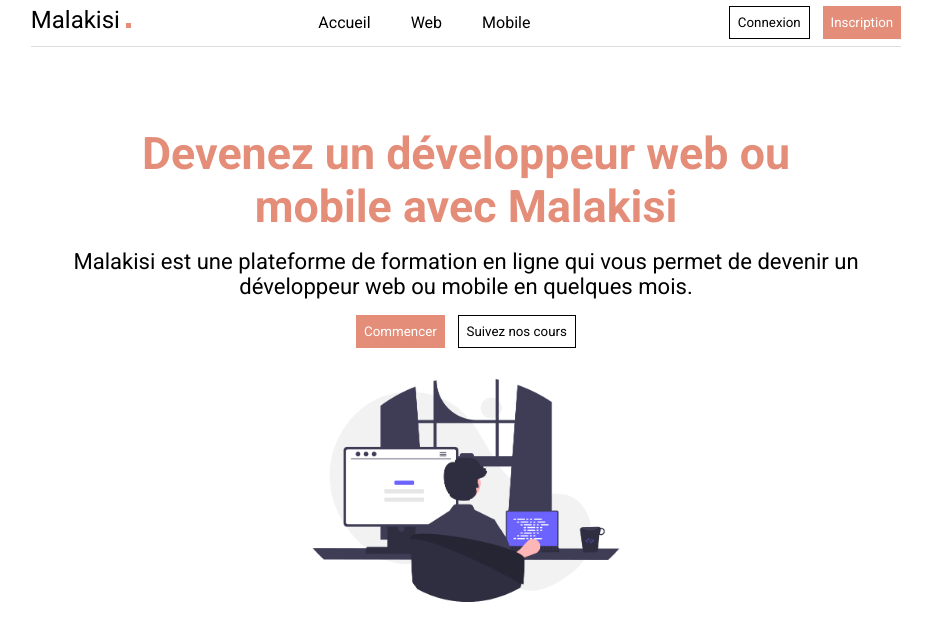
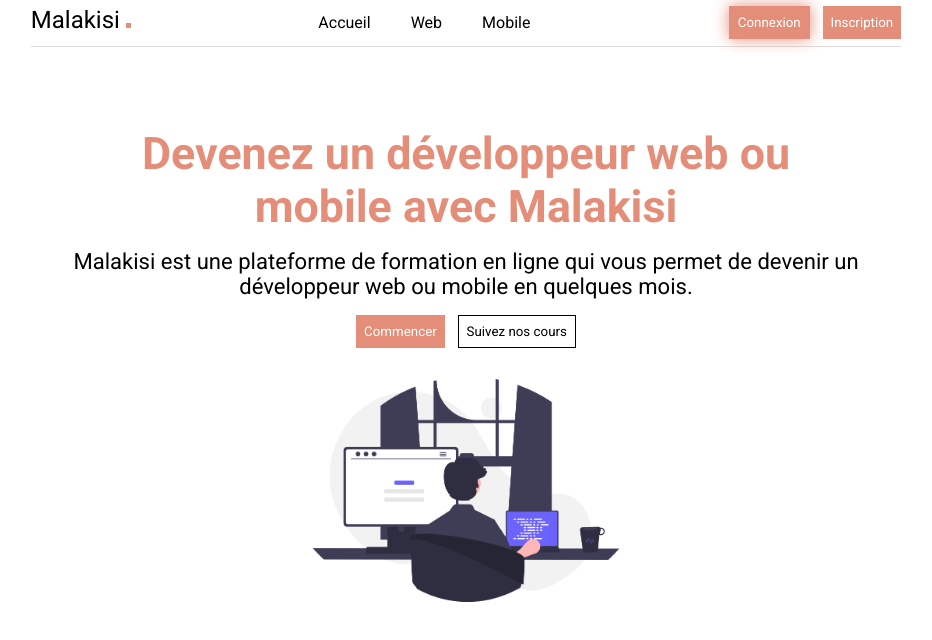
Before and after one commit to Bienvenu-kj/malakisi-banner, a plain HTML site: page index.html in a window 1280 px wide. In both pictures the pointer is over the button "Connexion". Shown: the whole page, without its empty margins (174-1106 px from the left). Drawn offline with Linux system fonts and the light colour scheme.

Commit message:
Update style.css
L'ajout des animations de hover aux boutons

```diff
--- a/style.css
+++ b/style.css
@@ -55,6 +55,7 @@
     column-gap: 0.8rem;
 }
 .bouton button{
+    transition : 0.3s;
     padding : 0.5rem;
     background-color: var(--princ-col);
     border: none;
@@ -66,6 +67,16 @@
     color : black;
     background: transparent;
     border: solid black 0.12rem;
+}
+button.avec-a-p:hover{
+    background : #C76F5D;
+}
+
+button.sans-a-p:hover{
+    color : #fff;
+    background : var(--princ-col);
+    border: solid var(--princ-col) 0.12rem;
+    box-shadow : 0 0 1rem var(--princ-col);
 }
 
 
```
